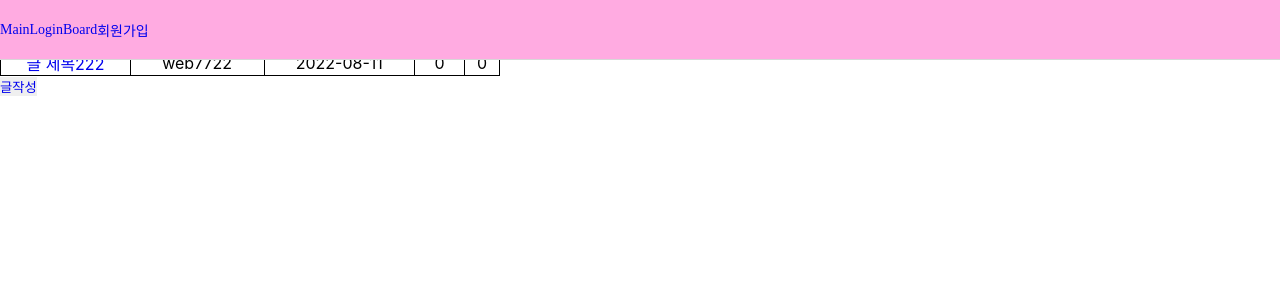
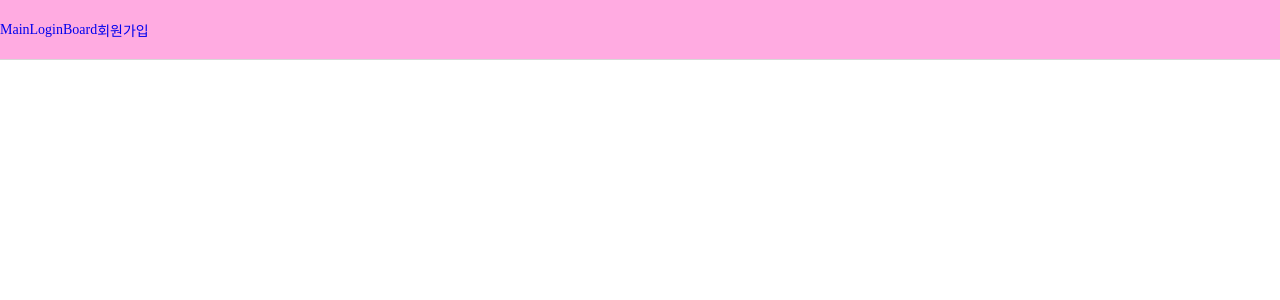
Before and after one commit to lhj12ps/study_connectW_FRONT, a Next.js app in the folder front/: page / in a window 1280 px wide. Shown: the top 300 px of the page. Built offline with nearby package versions, Linux system fonts and the light colour scheme.

Commit message:
before pull

```diff
--- a/front/components/Nav/Navbar.jsx
+++ b/front/components/Nav/Navbar.jsx
@@ -32,7 +32,7 @@ const Navbar = () => {
           <Link href="/login/">Login</Link>
         </div>
         <div>
-          <Link href="/">Board</Link>
+          <Link href="/board/boardList">Board</Link>
         </div>
         <div>
           <Link href="/join/">회원가입</Link>
--- a/front/package.json
+++ b/front/package.json
@@ -17,12 +17,6 @@
     "prop-types": "^15.8.1",
     "react": "18.2.0",
     "react-dom": "18.2.0",
-<<<<<<< HEAD
-    "react-redux": "^8.0.4",
-    "redux-devtools-extension": "^2.13.9",
-    "redux-saga": "^1.2.1",
-=======
->>>>>>> 96ff316e09ca3df130cc32bdc25cae800ec26ba1
     "styled-components": "^5.3.6"
   },
   "devDependencies": {
--- a/front/pages/index.js
+++ b/front/pages/index.js
@@ -1,11 +1,9 @@
 import React from 'react'
-
-import BoardList from "./board/boardList"
 
 export default function Home() {
   return (
     <div>
-      <BoardList />
+
     </div>
   )
 }
```
